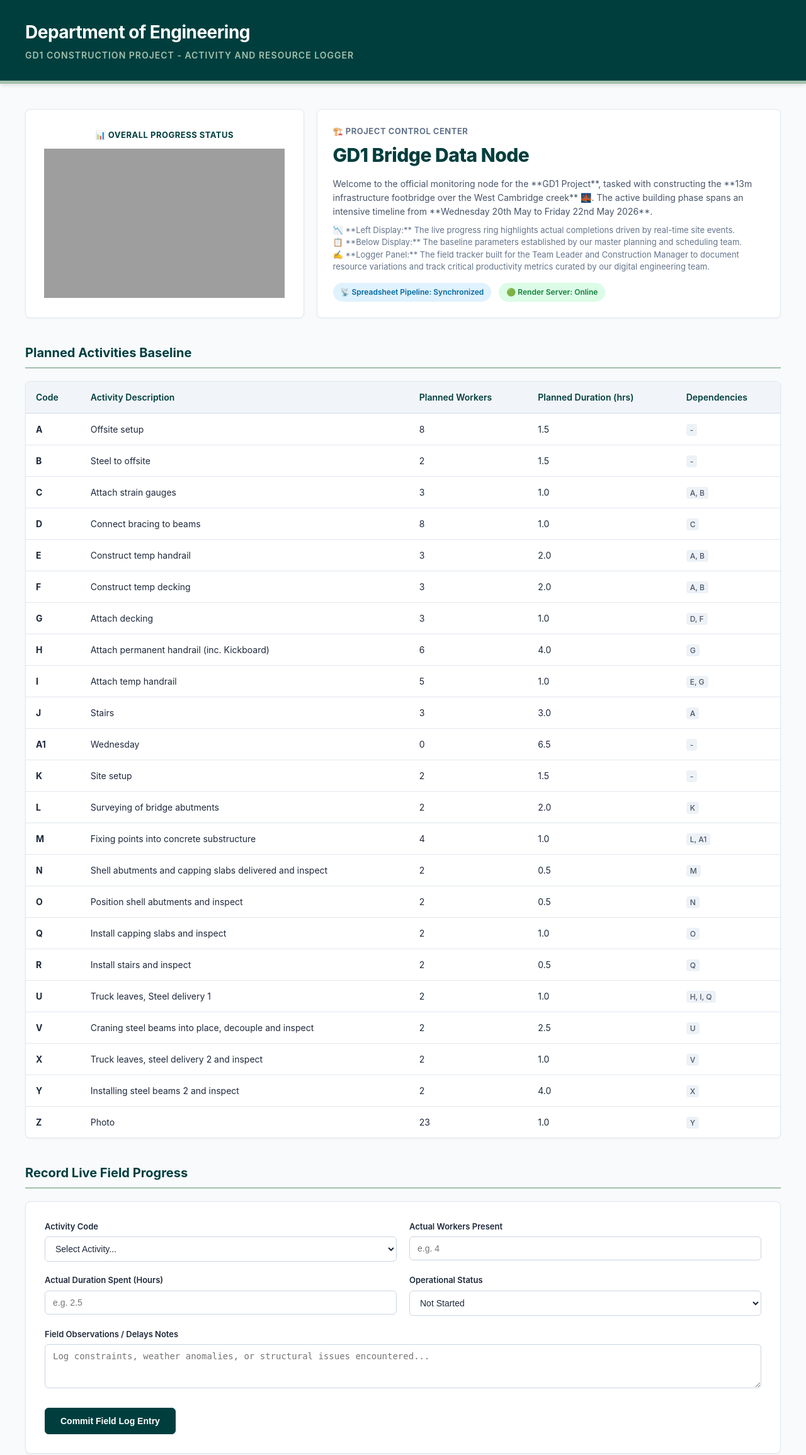
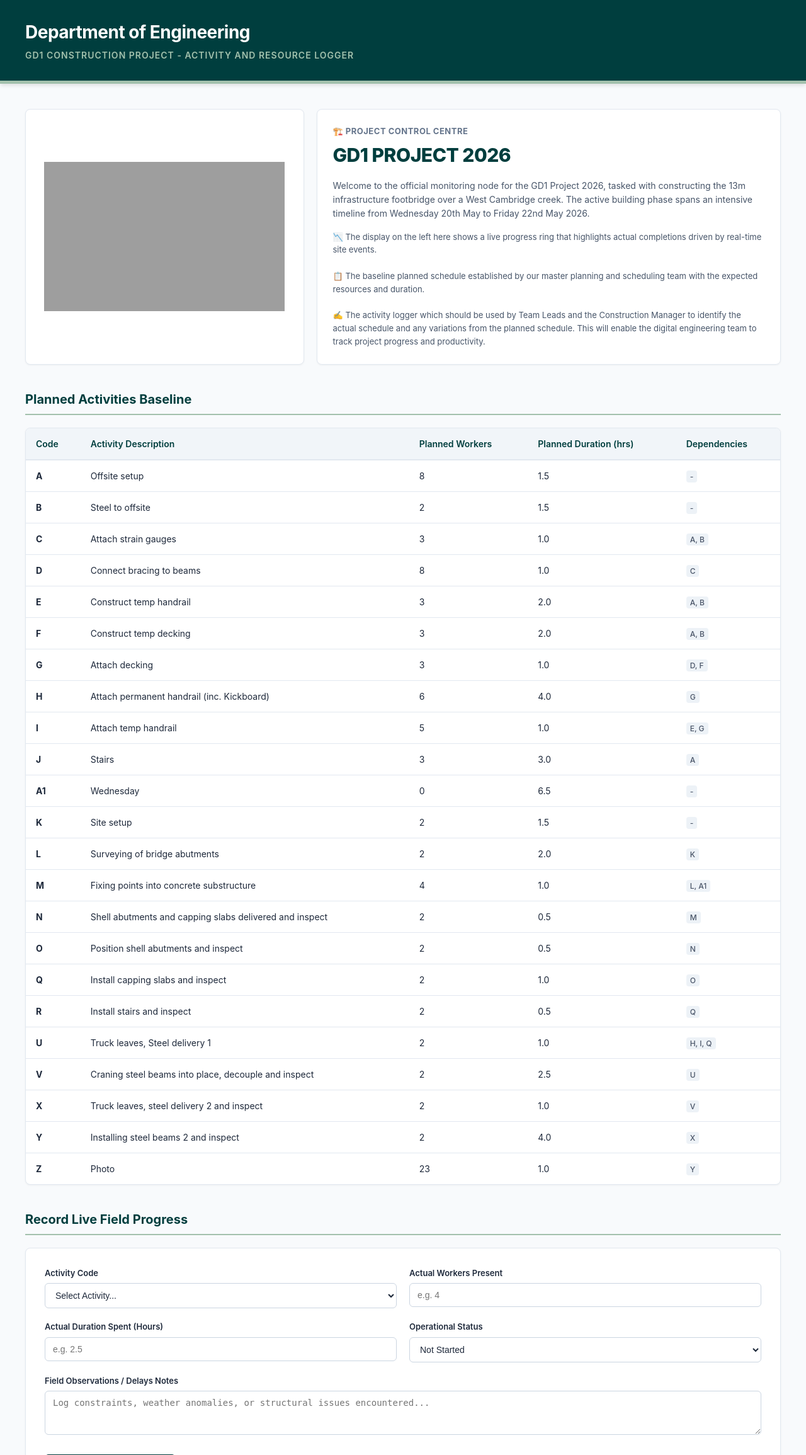
Before and after one commit to sm2847/construction-logger, a Flask app: page / in a window 1280 px wide. Shown: the top 2310 px of the page at 63% size. Run offline with Flask 3, Linux system fonts and the light colour scheme; grey boxes are pictures that could not be loaded.

Commit message:
formatted layout strings and dashboard parameters for project control center

```diff
--- a/templates/index.html
+++ b/templates/index.html
@@ -98,27 +98,7 @@
             box-shadow: 0 1px 3px rgba(0,0,0,0.05);
             display: flex;
             flex-direction: column;
-            justify-content: space-between;
-        }
-
-        .status-pill {
-            display: inline-block;
-            background: #E0F2FE;
-            color: #0369A1;
-            padding: 6px 12px;
-            border-radius: 20px;
-            font-size: 12px;
-            font-weight: 600;
-        }
-
-        .live-pill {
-            display: inline-block;
-            background: #DCFCE7;
-            color: var(--success-green);
-            padding: 6px 12px;
-            border-radius: 20px;
-            font-size: 12px;
-            font-weight: 600;
+            justify-content: flex-start;
         }
 
         /* Tables styling */
@@ -295,29 +275,22 @@
         <div class="analytics-grid">
 
             <div class="analytics-card-chart">
-                <h3 style="margin: 0 0 12px 0; font-size: 13px; color: var(--dark-cambridge); text-transform: uppercase; letter-spacing: 0.5px; font-weight: 700;">📊 Overall Progress Status</h3>
-
                 <iframe width="382" height="237" seamless frameborder="0" scrolling="no" src="https://docs.google.com/spreadsheets/d/e/2PACX-1vTldeCOJ-syPDiaKJMmwr8u2YBmPTCWvXlNS4TnStWTqOx12BpS7Hgf9kBTPTwJD-qtLLYq3SZYHbbc/pubchart?oid=1078969309&amp;format=interactive"></iframe>
-
             </div>
 
             <div class="analytics-card-status">
-                <div>
-                    <h3 style="margin: 0 0 5px 0; font-size: 13px; color: #64748B; text-transform: uppercase; letter-spacing: 0.5px; font-weight: 700;">🏗️ Project Control Center</h3>
-                    <h1 style="margin: 0; font-size: 30px; color: var(--dark-cambridge); font-weight: 800; letter-spacing: -0.5px;">GD1 Bridge Data Node</h1>
-                    <p style="margin: 12px 0 0 0; font-size: 14px; color: #475569; line-height: 1.6;">
-                        Welcome to the official monitoring node for the **GD1 Project**, tasked with constructing the **13m infrastructure footbridge over the West Cambridge creek** 🌉. The active building phase spans an intensive timeline from **Wednesday 20th May to Friday 22nd May 2026**.
-                    </p>
-                    <p style="margin: 8px 0 0 0; font-size: 13px; color: #64748B; line-height: 1.5;">
-                        📉 **Left Display:** The live progress ring highlights actual completions driven by real-time site events.<br>
-                        📋 **Below Display:** The baseline parameters established by our master planning and scheduling team.<br>
-                        ✍️ **Logger Panel:** The field tracker built for the Team Leader and Construction Manager to document resource variations and track critical productivity metrics curated by our digital engineering team.
-                    </p>
-                </div>
-                <div style="display: flex; gap: 12px; margin-top: 15px; flex-wrap: wrap;">
-                    <span class="status-pill">📡 Spreadsheet Pipeline: Synchronized</span>
-                    <span class="live-pill">🟢 Render Server: Online</span>
-                </div>
+                <h3 style="margin: 0 0 5px 0; font-size: 13px; color: #64748B; text-transform: uppercase; letter-spacing: 0.5px; font-weight: 700;">🏗️ PROJECT CONTROL CENTRE</h3>
+                <h1 style="margin: 0 0 15px 0; font-size: 30px; color: var(--dark-cambridge); font-weight: 800; letter-spacing: -0.5px;">GD1 PROJECT 2026</h1>
+
+                <p style="margin: 0 0 15px 0; font-size: 14px; color: #475569; line-height: 1.6;">
+                    Welcome to the official monitoring node for the GD1 Project 2026, tasked with constructing the 13m infrastructure footbridge over a West Cambridge creek. The active building phase spans an intensive timeline from Wednesday 20th May to Friday 22nd May 2026.
+                </p>
+
+                <p style="margin: 0; font-size: 13px; color: #475569; line-height: 1.6;">
+                    📉 The display on the left here shows a live progress ring that highlights actual completions driven by real-time site events.<br><br>
+                    📋 The baseline planned schedule established by our master planning and scheduling team with the expected resources and duration.<br><br>
+                    ✍️ The activity logger which should be used by Team Leads and the Construction Manager to identify the actual schedule and any variations from the planned schedule. This will enable the digital engineering team to track project progress and productivity.
+                </p>
             </div>
 
         </div>
```
